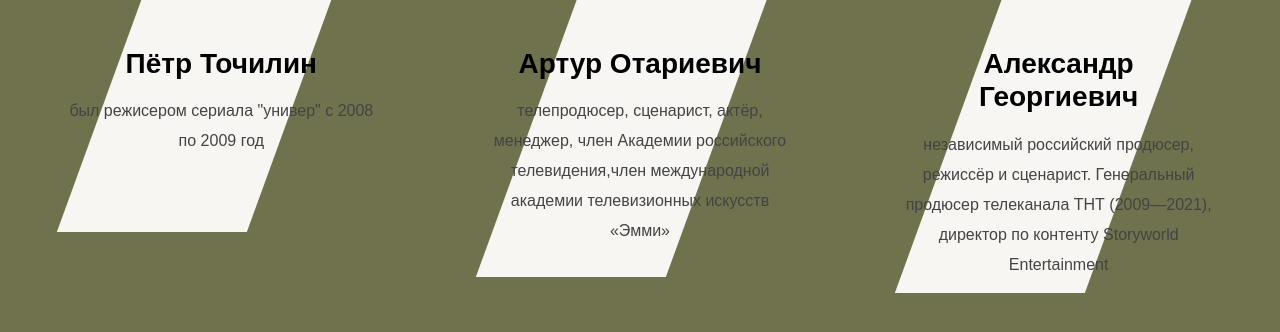
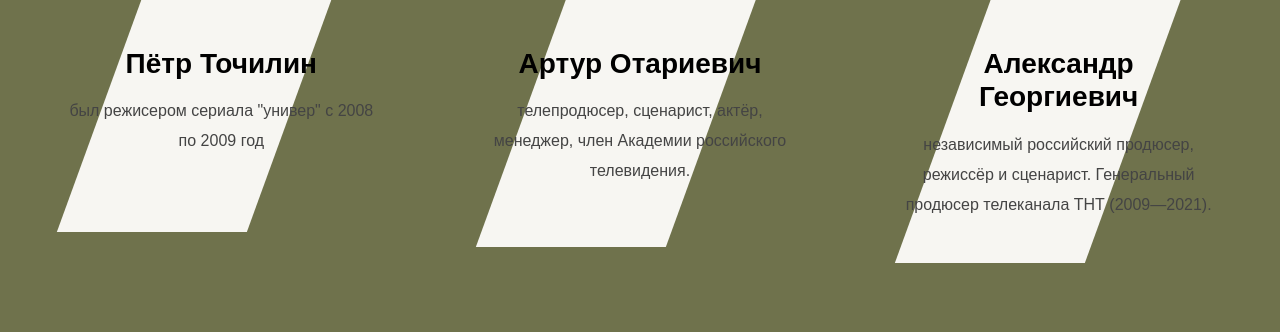
Before and after one commit to egor196/egor190.github.io, a plain HTML site: page index.html in a window 1280 px wide. Shown: the part 3761-4093 px from the top of the page. Drawn offline with Linux system fonts and the light colour scheme.

Commit message:
Update index.html

```diff
--- a/index.html
+++ b/index.html
@@ -151,7 +151,7 @@
 							<img class="light-icon" src="https://upload.wikimedia.org/wikipedia/commons/thumb/5/57/Artur_Janibekyan_2017.jpg/274px-Artur_Janibekyan_2017.jpg" alt="icon" />
 						</div>
 						<h3><a href="https://www.fiverr.com/aliali44">Артур Отариевич</a></h3>
-						<p>телепродюсер, сценарист, актёр, менеджер, член Академии российского телевидения,член международной академии телевизионных искусств «Эмми»</p>
+						<p>телепродюсер, сценарист, актёр, менеджер, член Академии российского телевидения.</p>
 						<a class="read-more-btn" href="https://ru.wikipedia.org/wiki/%D0%94%D0%B6%D0%B0%D0%BD%D0%B8%D0%B1%D0%B5%D0%BA%D1%8F%D0%BD,_%D0%90%D1%80%D1%82%D1%83%D1%80_%D0%9E%D1%82%D0%B0%D1%80%D0%B8%D0%B5%D0%B2%D0%B8%D1%87"><i class="fa-solid fa-angles-right"></i></a>
 					</div>
 				</div>
@@ -162,7 +162,7 @@
 						</div>
 						<h3><a href="https://www.fiverr.com/aliali44">Александр Георгиевич</a></h3>
 
-						<p>независимый российский продюсер, режиссёр и сценарист. Генеральный продюсер телеканала ТНТ (2009—2021), директор по контенту Storyworld Entertainment</p>
+						<p>независимый российский продюсер, режиссёр и сценарист. Генеральный продюсер телеканала ТНТ (2009—2021).</p>
 						<a class="read-more-btn" href="https://ru.wikipedia.org/wiki/%D0%94%D1%83%D0%BB%D0%B5%D1%80%D0%B0%D0%B9%D0%BD,_%D0%90%D0%BB%D0%B5%D0%BA%D1%81%D0%B0%D0%BD%D0%B4%D1%80_%D0%93%D0%B5%D0%BE%D1%80%D0%B3%D0%B8%D0%B5%D0%B2%D0%B8%D1%87"><i class="fa-solid fa-angles-right"></i></a>
 					</div>
 				</div>
```
